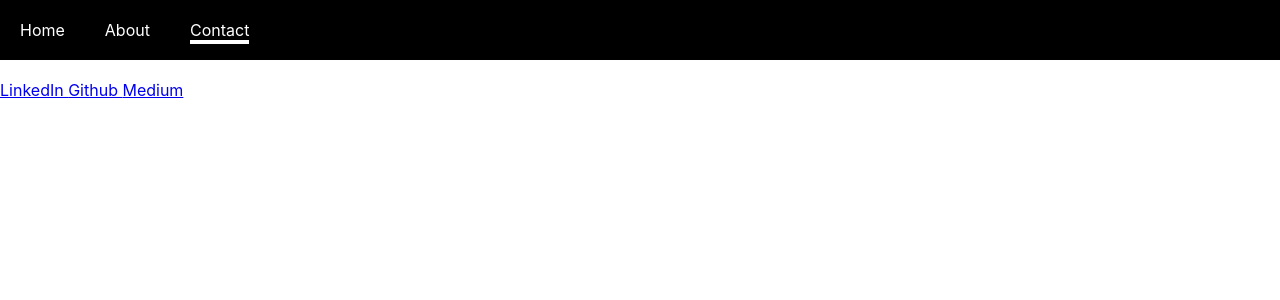
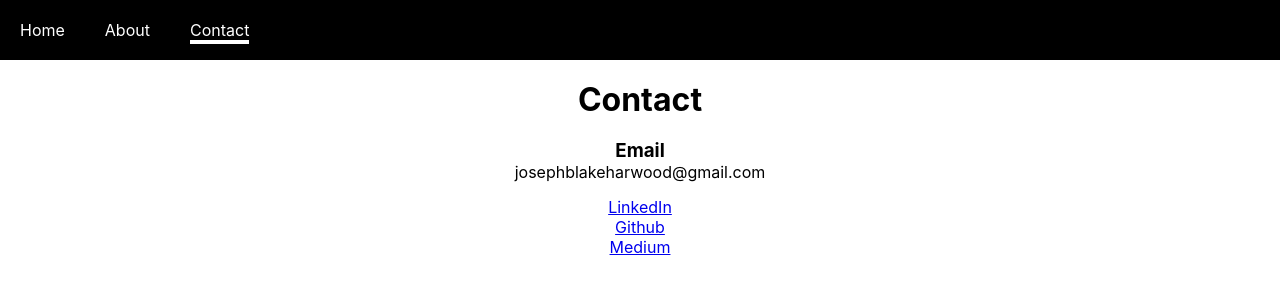
Before and after one commit to jbharwood/joseph-harwood, a React (Create React App) app: page /contact in a window 1280 px wide. Shown: the top 300 px of the page. Built offline with nearby package versions, Linux system fonts and the light colour scheme.

Commit message:
added headers and email

```diff
--- a/src/App.css
+++ b/src/App.css
@@ -36,8 +36,17 @@ html {
 
     h1 {
       margin-bottom: 20px;
+      text-align: center;
     }
 
     p {
       margin-bottom: 15px;
     }
+
+    .contact {
+      text-align: center;
+    }
+
+    .contactlinks {
+      padding: 20px
+    }
--- a/src/components/About.js
+++ b/src/components/About.js
@@ -5,6 +5,7 @@ class About extends React.Component {
   render() {
     return (
       <div>
+        <h1> About </h1>
         <p> Full-stack web developer with a passion for creating unique user
         experiences using Ruby on Rails, JavaScript, and React and a background
         in database administration. A gaming enthusiast, I bring strong skills
--- a/src/components/Contact.js
+++ b/src/components/Contact.js
@@ -4,10 +4,19 @@ class Contact extends React.Component {
 
   render() {
     return (
-      <div>
-        <a href="https://www.linkedin.com/in/josephblakeharwood/" target="_blank"> LinkedIn </a>
-        <a href="https://github.com/jbharwood" target="_blank"> Github </a>
-        <a href="https://medium.com/@josephharwood_62087" target="_blank"> Medium </a>
+      <div class="contact">
+        <h1> Contact </h1>
+        <h3> Email</h3>
+        <p> josephblakeharwood@gmail.com </p>
+        <div class="contactLinks">
+          <a href="https://www.linkedin.com/in/josephblakeharwood/" target="_blank"> LinkedIn </a>
+        </div>
+        <div class="contactLinks">
+          <a href="https://github.com/jbharwood" target="_blank"> Github </a>
+        </div>
+        <div class="contactLinks">
+          <a href="https://medium.com/@josephharwood_62087" target="_blank"> Medium </a>
+        </div>
       </div>
     )
   }
--- a/src/components/Home.js
+++ b/src/components/Home.js
@@ -5,7 +5,7 @@ class Home extends React.Component {
   render() {
     return (
       <div>
-
+        <h1> Joseph Harwood </h1>
       </div>
     )
   }
```
